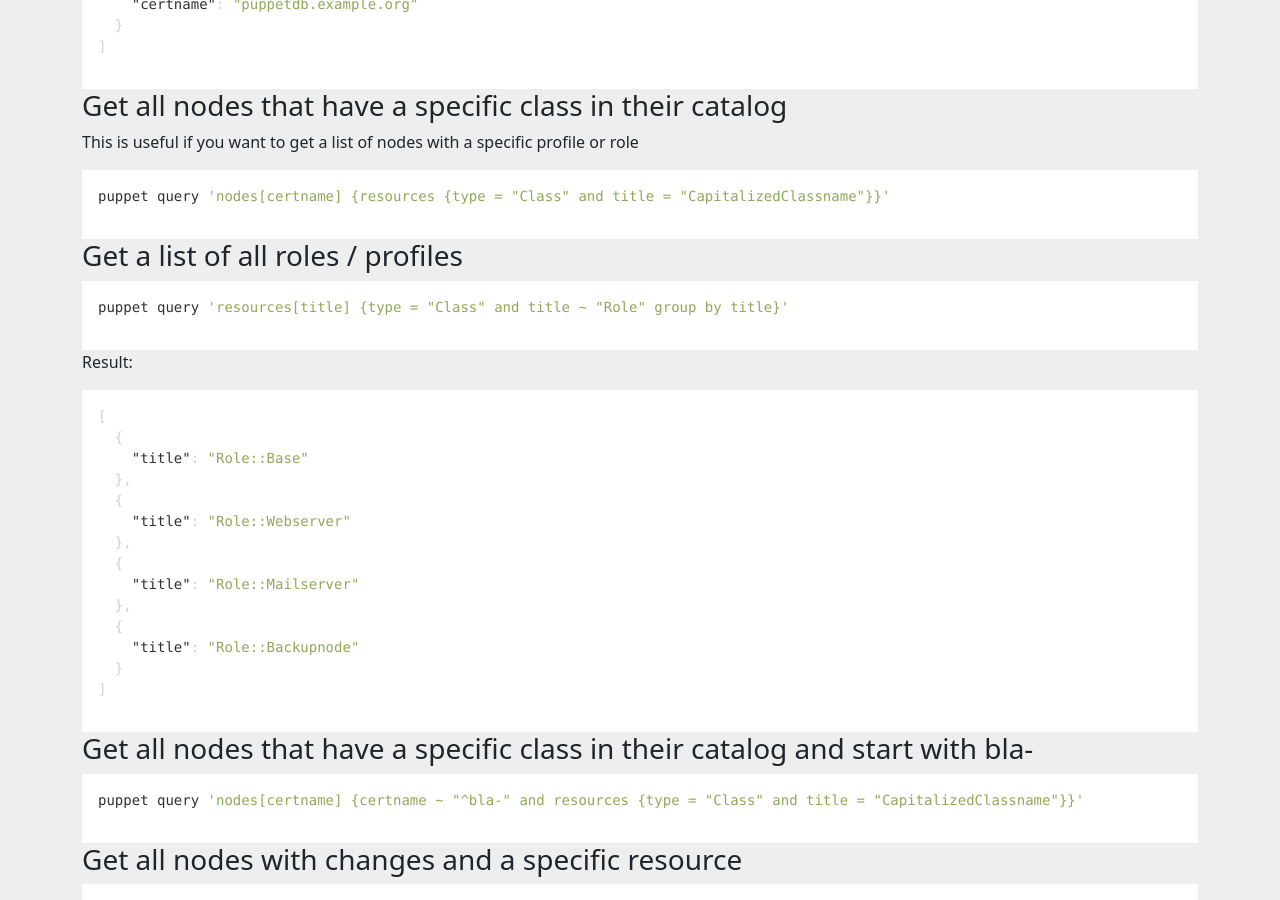
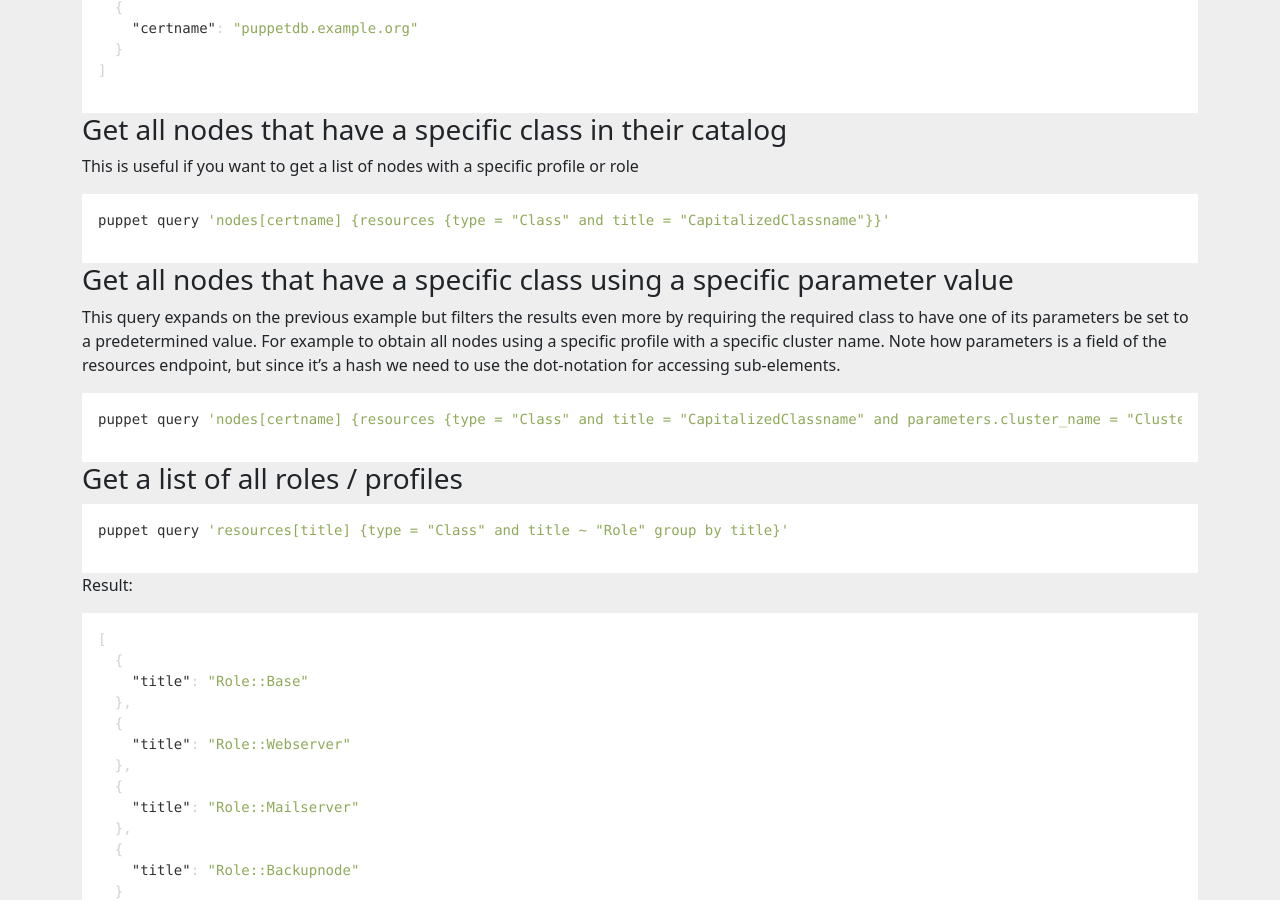
Before and after one commit to voxpupuli/voxpupuli.github.io, a Jekyll site: the page built from _docs/pql_queries.md, in a window 1280 px wide and 900 px high, scrolled down 3042 px. Built offline with Jekyll 4.4.1, drawn with Linux system fonts in a browser that asks for light colours; nearby versions of some CDN libraries; some of the changed text lies outside the part shown.

Commit message:
Add query that restricts resources per parameter value
It took me so much time today to figure this one out. And I have the
answer thanks to bastelfreak who helped me out with it. The nature of
the `parameters` field being a hash is not obvious from the PQL
documentation.

````diff
--- a/_docs/pql_queries.md
+++ b/_docs/pql_queries.md
@@ -105,6 +105,19 @@
 
 ```shell
 puppet query 'nodes[certname] {resources {type = "Class" and title = "CapitalizedClassname"}}'
+```
+
+### Get all nodes that have a specific class using a specific parameter value
+
+This query expands on the previous example but filters the results even more by
+requiring the required class to have one of its parameters be set to a
+predetermined value. For example to obtain all nodes using a specific profile
+with a specific cluster name. Note how parameters is a field of the resources
+endpoint, but since it's a hash we need to use the dot-notation for accessing
+sub-elements.
+
+```shell
+puppet query 'nodes[certname] {resources {type = "Class" and title = "CapitalizedClassname" and parameters.cluster_name = "ClusterName"}}'
 ```
 
 ### Get a list of all roles / profiles
````
